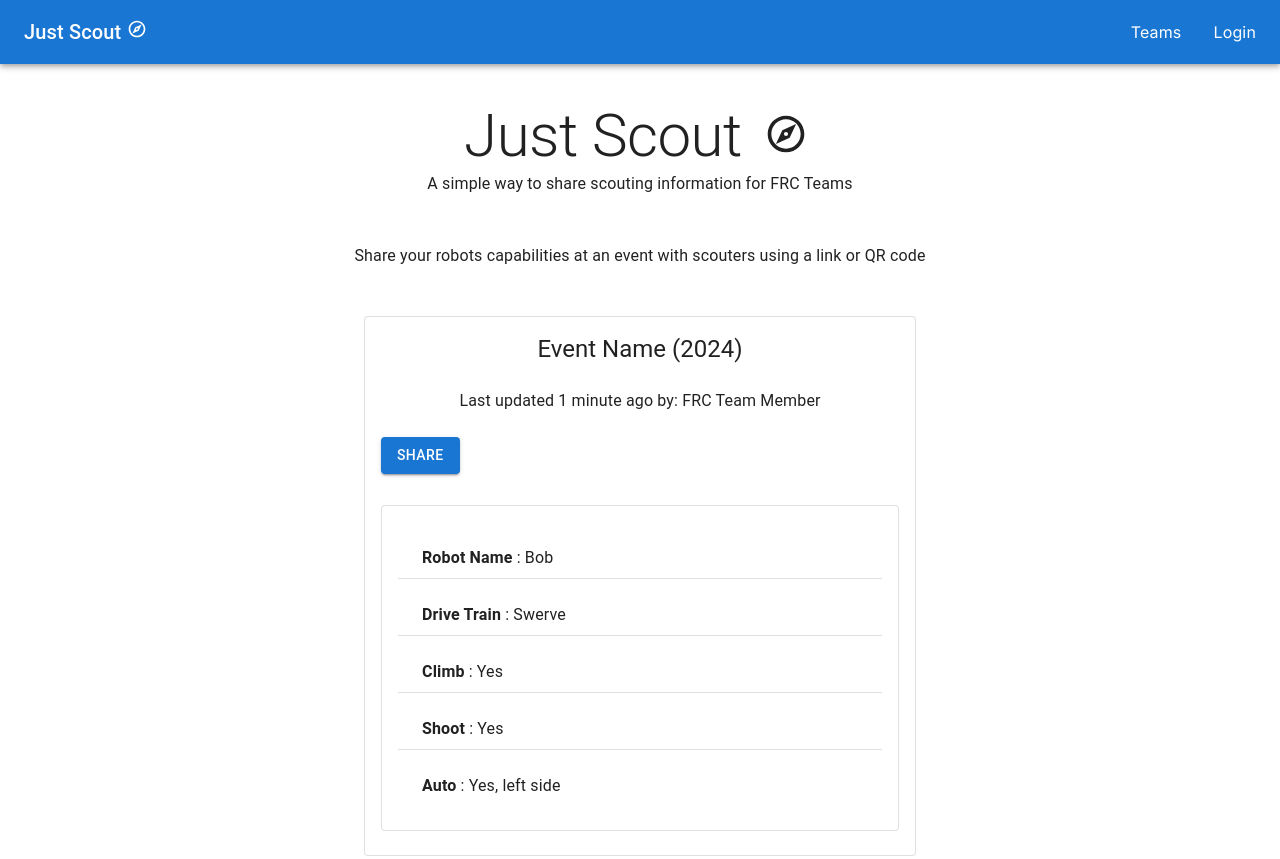
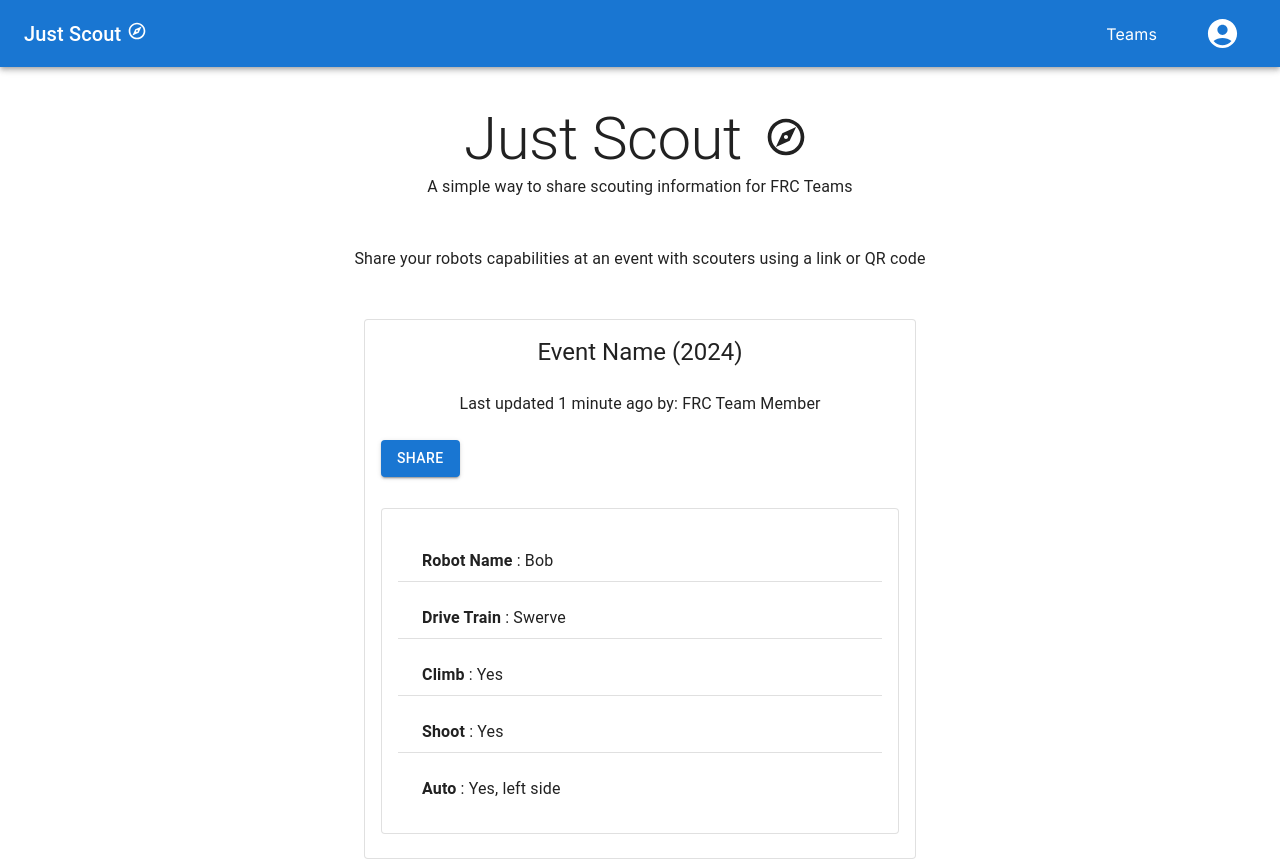
Before and after one commit to EpicTechLLC/justscout, a Next.js app: page / in a window 1280 px wide. Built offline with nearby package versions, Linux system fonts and the light colour scheme; no server answers.

Commit message:
Adding account menu with icon. Fixing grid issues.

```diff
--- a/src/app/components/Header.tsx
+++ b/src/app/components/Header.tsx
@@ -5,27 +5,21 @@ import Toolbar from "@mui/material/Toolbar";
 import MUILink from "@mui/material/Link";
 import Typography from "@mui/material/Typography";
 import { useAuthState } from "react-firebase-hooks/auth";
-import { getAuth } from "firebase/auth";
+import { User, getAuth } from "firebase/auth";
 import { AppRoutes } from "../enums/AppRoutes";
 import Link from "next/link";
 import { ExploreOutlined } from "@mui/icons-material";
+import AccountMenu from "./UI/Organism/AccountMenu/AccountMenu";
+import { useRouter } from "next/navigation";
 
 export default function Header() {
   const [user] = useAuthState(getAuth());
+  const router = useRouter();
 
   return (
     <Box sx={{ flexGrow: 1 }}>
       <AppBar position="static">
         <Toolbar>
-          {/* <IconButton
-            size="large"
-            edge="start"
-            color="inherit"
-            aria-label="menu"
-            sx={{ mr: 2 }}
-          >
-            <MenuIcon />
-          </IconButton> */}
           <Typography
             variant="h6"
             component={Link}
@@ -45,29 +39,18 @@ export default function Header() {
           >
             Teams
           </MUILink>
-          {user === null || user === undefined ? (
-            <MUILink
-              component={Link}
-              href={AppRoutes.LOGIN}
-              style={{
-                textDecoration: "none",
-                color: "inherit",
-              }}
-            >
-              Login
-            </MUILink>
-          ) : (
-            <MUILink
-              component={Link}
-              href={AppRoutes.ACCOUNT}
-              style={{
-                textDecoration: "none",
-                color: "inherit",
-              }}
-            >
-              Account
-            </MUILink>
-          )}
+          <AccountMenu
+            user={user as User}
+            navigate={(route) => router.push(route)}
+            signOut={() =>
+              getAuth()
+                .signOut()
+                .then(() => router.push(AppRoutes.LOGIN))
+                .catch((error) => {
+                  console.error(error);
+                })
+            }
+          />
         </Toolbar>
       </AppBar>
     </Box>
--- /dev/null
+++ b/src/app/components/UI/Organism/AccountMenu/AccountMenu.tsx
@@ -0,0 +1,62 @@
+import IconButton from "@mui/material/IconButton";
+import Menu from "@mui/material/Menu";
+import MenuItem from "@mui/material/MenuItem";
+import { User } from "firebase/auth";
+import { Fragment, useRef, useState } from "react";
+import AccountCircleIcon from "@mui/icons-material/AccountCircle";
+import { AppRoutes } from "@/app/enums/AppRoutes";
+
+export interface AccountMenuProps {
+  user: User;
+  navigate: (route: AppRoutes) => void;
+  signOut: () => void;
+}
+
+export default function AccountMenu({
+  user,
+  navigate,
+  signOut,
+}: AccountMenuProps) {
+  const buttonRef = useRef(null);
+  const [isOpen, setIsOpen] = useState(false);
+
+  const handleClose = () => {
+    setTimeout(() => setIsOpen(false), 100);
+  };
+
+  const handleProfileClick = () => {
+    handleClose();
+    navigate(AppRoutes.ACCOUNT);
+  };
+  const handleSignOut = () => {
+    handleClose();
+    signOut();
+  };
+  //   const handleFeedBackClick = () => {
+  //     handleClose();
+  //     //navigate(AppRoutes.FEEDBACK);
+  //   };
+  return (
+    <Fragment>
+      <IconButton
+        ref={buttonRef}
+        aria-label={user ? "button-account-Menu" : "login"}
+        sx={{ color: "white", m: 1 }}
+        onClick={() => (user ? setIsOpen(true) : navigate(AppRoutes.LOGIN))}
+      >
+        <AccountCircleIcon fontSize="large" />
+        <Menu
+          id="account-menu"
+          anchorEl={buttonRef.current}
+          open={isOpen}
+          onClose={handleClose}
+          aria-label="account-Menu"
+        >
+          <MenuItem onClick={handleProfileClick}>Account</MenuItem>
+          {/* <MenuItem onClick={handleFeedBackClick}>Feedback</MenuItem> */}
+          <MenuItem onClick={handleSignOut}>Sign Out</MenuItem>
+        </Menu>
+      </IconButton>
+    </Fragment>
+  );
+}
--- a/src/app/layout.tsx
+++ b/src/app/layout.tsx
@@ -21,7 +21,9 @@ export default function RootLayout({
       <body className={inter.className}>
         <Providers>
           <Header />
-          <Container sx={{ mt: 4 }}>{children}</Container>
+          <Container sx={{ mt: 4, display: "flex", justifyContent: "center" }}>
+            {children}
+          </Container>
         </Providers>
       </body>
     </html>
```
Also changed, not shown: src/app/components/UI/Template/StepperWrapperTemplate/StepperWrapperTemplate.tsx (+14 -6 lines), src/app/components/team/TeamsTable.tsx (+6 -2 lines), src/app/team/[teamNumber]/page.tsx (+7 -2 lines).
